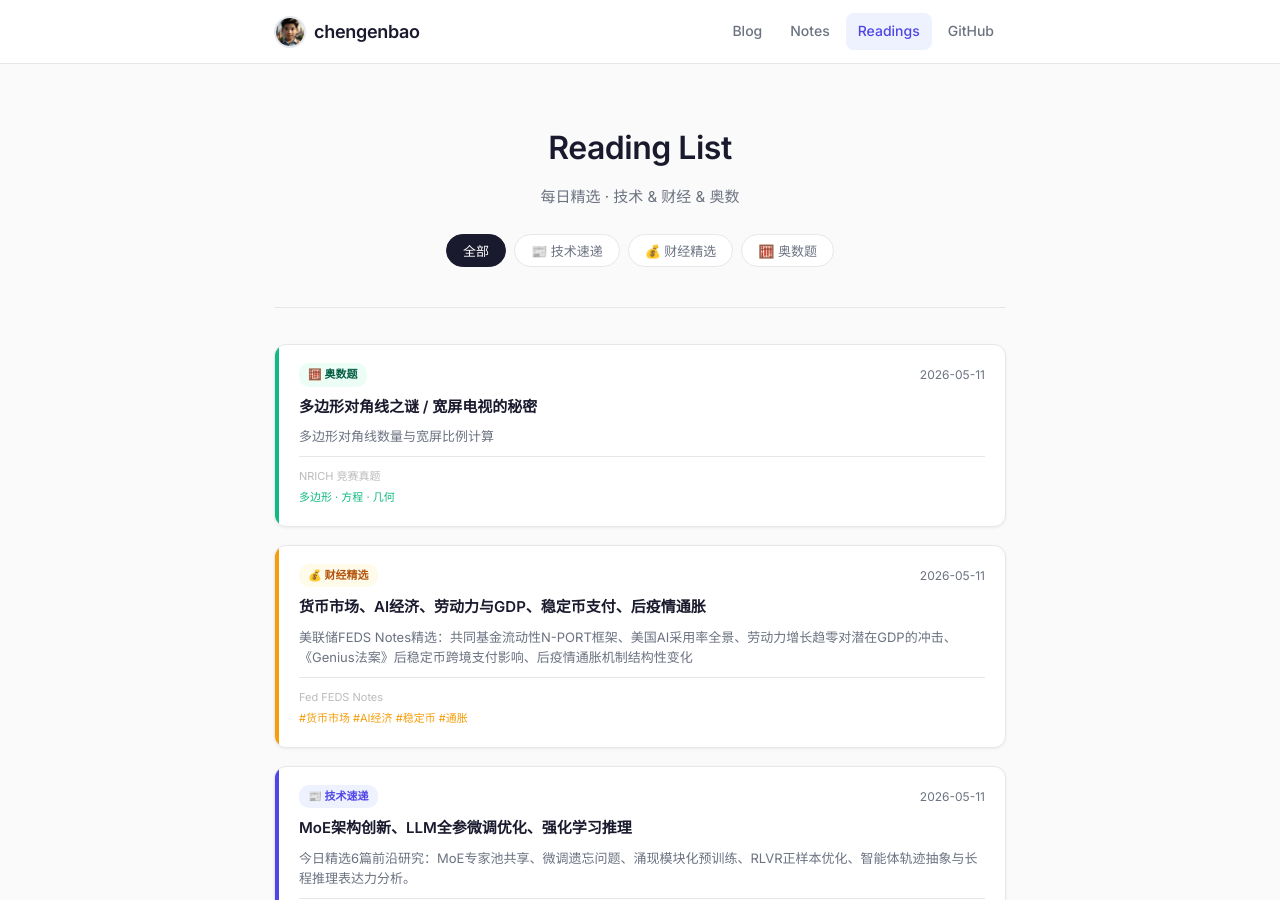
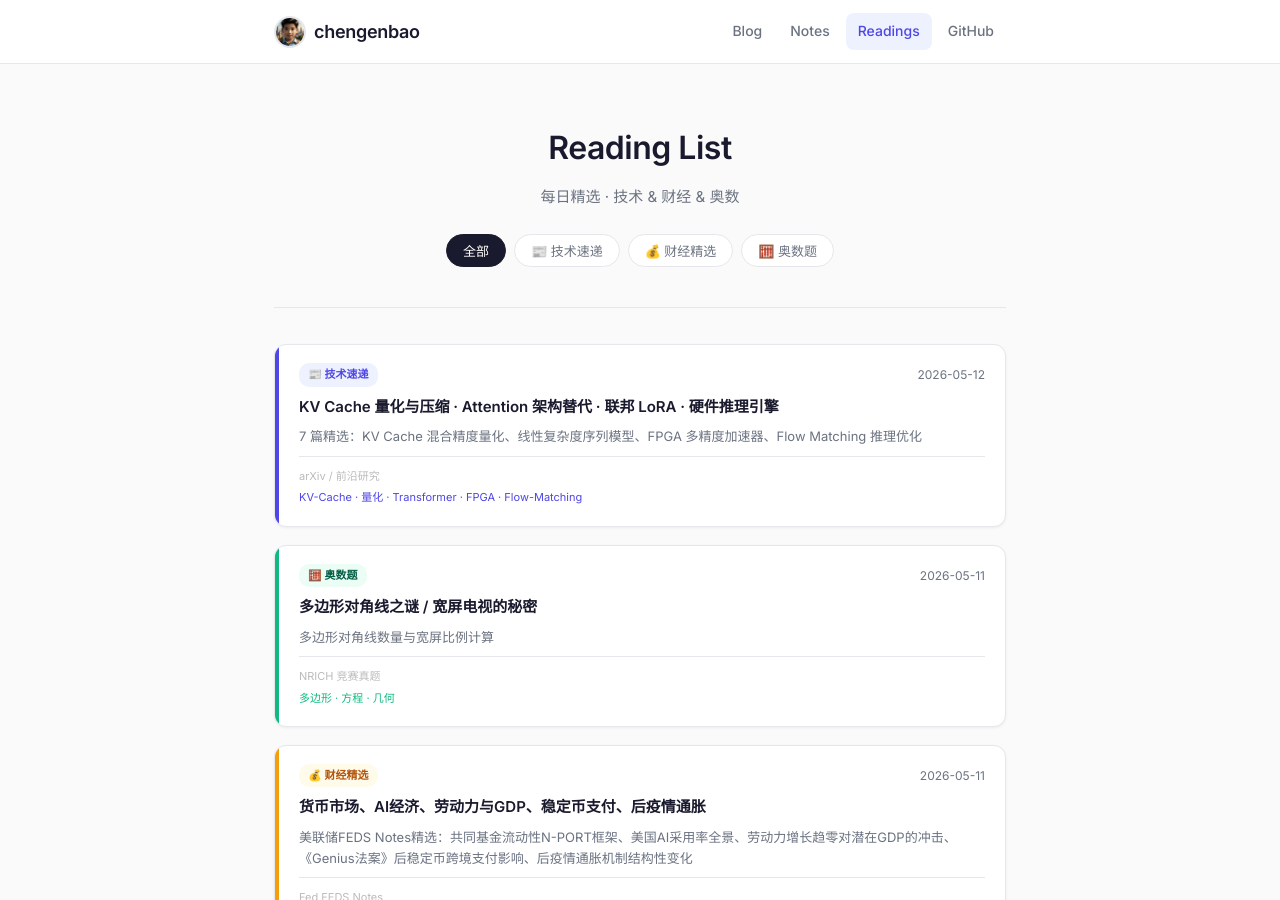
Before and after one commit to chengenbao/chengenbao.github.io, a Jekyll site: the page built from reading-list/index.md, in a window 1280 px wide and 900 px high. Built offline with Jekyll 4.4.1, drawn with Linux system fonts in a browser that asks for light colours.

Commit message:
add tech card 2026-05-12

```diff
--- a/reading-list/index.md
+++ b/reading-list/index.md
@@ -18,6 +18,21 @@ permalink: /reading-list/
   </div>
 
   <div class="rl-grid">
+<a class="rl-card tech" href="/reading-list/2026-05-12-tech-daily/">
+  <div class="rl-accent"></div>
+  <div class="rl-body">
+    <div class="rl-top">
+      <span class="rl-badge tech">📰 技术速递</span>
+      <time>2026-05-12</time>
+    </div>
+    <h2>KV Cache 量化与压缩 · Attention 架构替代 · 联邦 LoRA · 硬件推理引擎</h2>
+    <p>7 篇精选：KV Cache 混合精度量化、线性复杂度序列模型、FPGA 多精度加速器、Flow Matching 推理优化</p>
+    <div class="rl-meta">
+      <span class="rl-source">arXiv / 前沿研究</span>
+      <span class="rl-tags">KV-Cache · 量化 · Transformer · FPGA · Flow-Matching</span>
+    </div>
+  </div>
+</a>
 <a class="rl-card math" href="/reading-list/2026-05-11-math/"><div class="rl-accent"></div><div class="rl-body"><div class="rl-top"><span class="rl-badge math">🧮 奥数题</span><time>2026-05-11</time></div><h2>多边形对角线之谜 / 宽屏电视的秘密</h2><p>多边形对角线数量与宽屏比例计算</p><div class="rl-meta"><span class="rl-source">NRICH 竞赛真题</span><span class="rl-tags">多边形 · 方程 · 几何</span></div></div></a>
 <a class="rl-card finance" href="/reading-list/2026-05-11-finance-daily/">
   <div class="rl-accent"></div>
```
